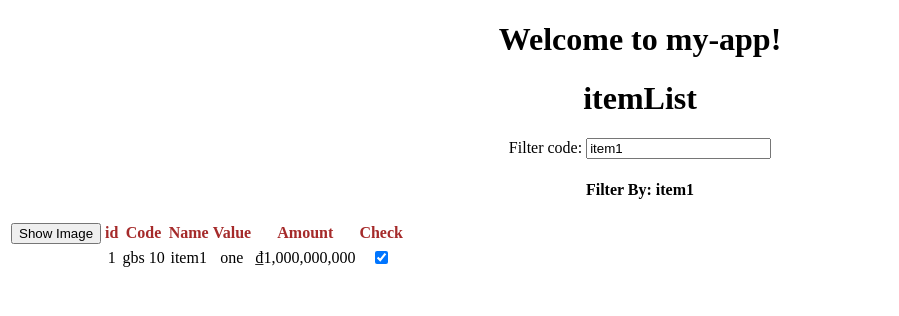
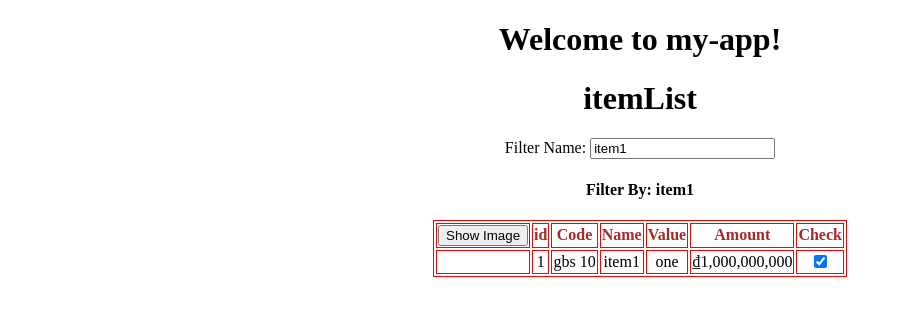
Before and after one commit to legiahuy1996/Angular-Learning, an Angular app: page / in a window 1280 px wide. Shown: the top 316 px of the page, without its empty margins (0-899 px from the left). Built offline with nearby package versions, Linux system fonts and the light colour scheme.

Commit message:
Customize css for table

```diff
--- a/src/app/item.component.css
+++ b/src/app/item.component.css
@@ -1,3 +1,7 @@
 th{
     color: brown;
 }
+table, th, td {
+    border: 1px solid red;
+    margin: auto;
+  }
--- a/src/app/item.component.html
+++ b/src/app/item.component.html
@@ -1,5 +1,5 @@
 <h1>{{title}}</h1>
-<label>Filter code: </label><input type="text" [(ngModel)]='listfiltered' />
+<label>Filter Name: </label><input type="text" [(ngModel)]='listfiltered' />
 <h4>Filter By: {{listfiltered}}</h4>
 <table *ngIf='items && items.length'>
     <tbody>
```
